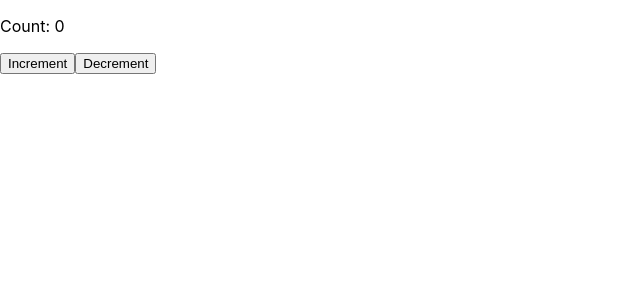
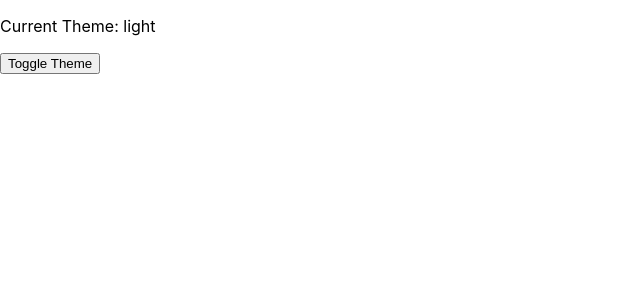
Before and after one commit to habideen/react_js_tutorial, a React (Create React App) app: page / in a window 1280 px wide. Shown: the top 300 px of the page, without its empty margins (0-640 px from the left). Built offline with nearby package versions, Linux system fonts and the light colour scheme.

Commit message:
state: useReducer and createContext

```diff
--- a/src/App.js
+++ b/src/App.js
@@ -1,5 +1,6 @@
 import { useState, useEffect } from "react";
-import UseRenderCounter from "./components/state/UseRenderCounter";
+import UseRenderContextTheme from "./components/state/UseRenderContextTheme";
+// import UseRenderCounter from "./components/state/UseRenderCounter";
 // import DerivedState from "./components/state/DerivedState";
 // import CounterAppState from "./components/state/CounterAppState";
 // import UseNavigateRoute from "./components/Route/UseNavigateRoute";
@@ -60,7 +61,8 @@ function content() {
       {/* <UseNavigateRoute /> */}
       {/* <CounterAppState /> */}
       {/* <DerivedState /> */}
-      <UseRenderCounter />
+      {/* <UseRenderCounter /> */}
+      <UseRenderContextTheme />
     </div>
   );
 }
--- /dev/null
+++ b/src/components/state/UseRenderContextTheme.js
@@ -0,0 +1,43 @@
+import React, { createContext, useReducer, useContext } from "react";
+
+const ThemeContext = createContext();
+
+const initialState = { theme: "light" };
+
+function reducer(state, action) {
+  switch (action.type) {
+    case "toggle":
+      return { theme: state.theme === "light" ? "dark" : "light" };
+    default:
+      throw new Error();
+  }
+}
+
+function ThemeProvider({ children }) {
+  const [state, dispatch] = useReducer(reducer, initialState);
+
+  return (
+    <ThemeContext.Provider value={{ state, dispatch }}>
+      {children}
+    </ThemeContext.Provider>
+  );
+}
+
+function App() {
+  const { state, dispatch } = useContext(ThemeContext);
+
+  return (
+    <div style={{ background: state.theme === "light" ? "#fff" : "#333" }}>
+      <p>Current Theme: {state.theme}</p>
+      <button onClick={() => dispatch({ type: "toggle" })}>Toggle Theme</button>
+    </div>
+  );
+}
+
+export default function UseRenderContextTheme() {
+  return (
+    <ThemeProvider>
+      <App />
+    </ThemeProvider>
+  );
+}
```
